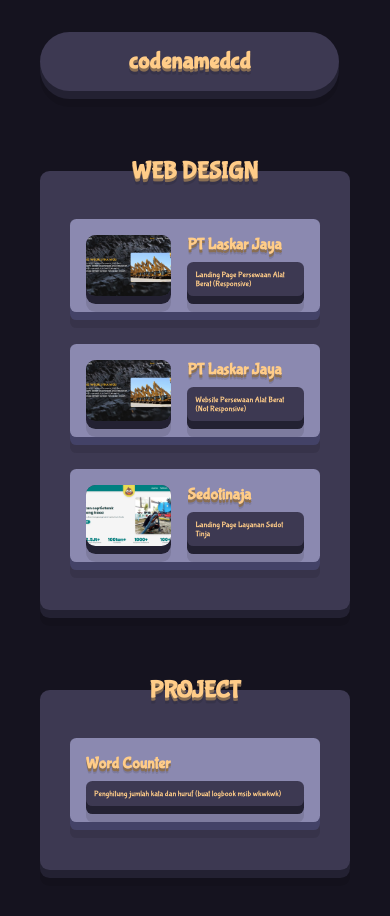
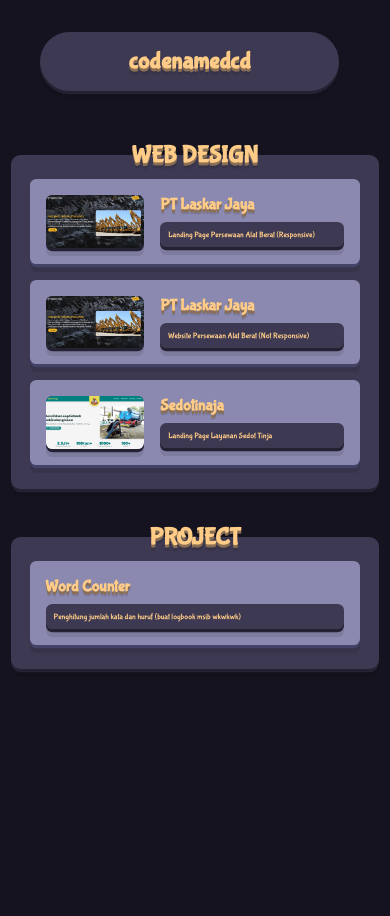
Before and after one commit to codenamedcd/web-portofolio.github.io, a plain HTML site: page index.html in a window 390 px wide. After the commit the page ends 844 px from the top, so only its background shows below. Drawn offline with Linux system fonts and the light colour scheme.

Commit message:
fix buggggg

```diff
--- a/style.css
+++ b/style.css
@@ -107,11 +107,11 @@ section h1 {
   margin: 0 1rem 0 0;
   background-color: var(--semidark);
   box-shadow: 0 0.5rem var(--dark), 0 1rem rgb(0 0 0 / 0.1);
-  border-radius: 0.6rem;
+  border-radius: 0.4rem;
   width: 12rem;
 }
 img {
-  border-radius: 0.6rem;
+  border-radius: 0.4rem;
   width: 100%;
   height: 100%;
   object-fit: cover;
@@ -135,14 +135,15 @@ img {
     padding: 1rem 1rem;
   }
   section {
-    margin: 5rem 2rem;
+    margin: 3rem 0.2rem;
+    padding: 1rem 0;
   }
   .sec-1 {
     flex-wrap: wrap;
   }
   .card {
     padding: 1rem 1rem;
-    margin: 1rem 0.5rem;
+    margin: 0.5rem 0;
     width: 90%;
   }
   .title-card p {
@@ -152,4 +153,18 @@ img {
   .image {
     width: 10rem;
   }
+  nav,
+  section,
+  .image,
+  .title-card p {
+    box-shadow: 0 0.2rem var(--dark), 0 0.5rem rgb(0 0 0 / 0.1);
+  }
+
+  .card {
+    box-shadow: 0 0.2rem var(--seminormal), 0 0.5rem rgb(0 0 0 / 0.1);
+  }
+  .card:hover {
+    transform: translateY(2px);
+    box-shadow: 0 0.1rem var(--seminormal), 0 0.4rem rgb(0 0 0 / 0.1);
+  }
 }
```
